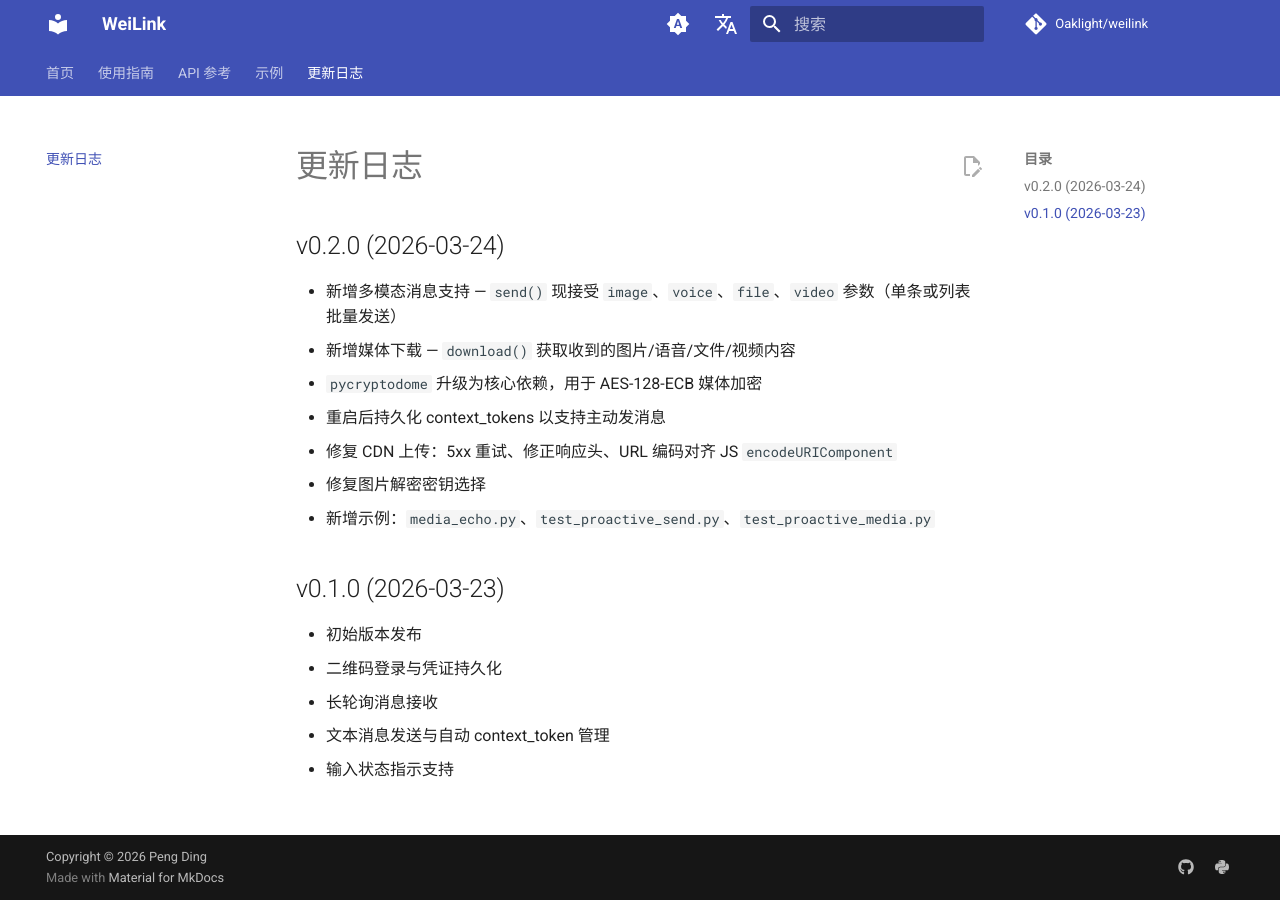
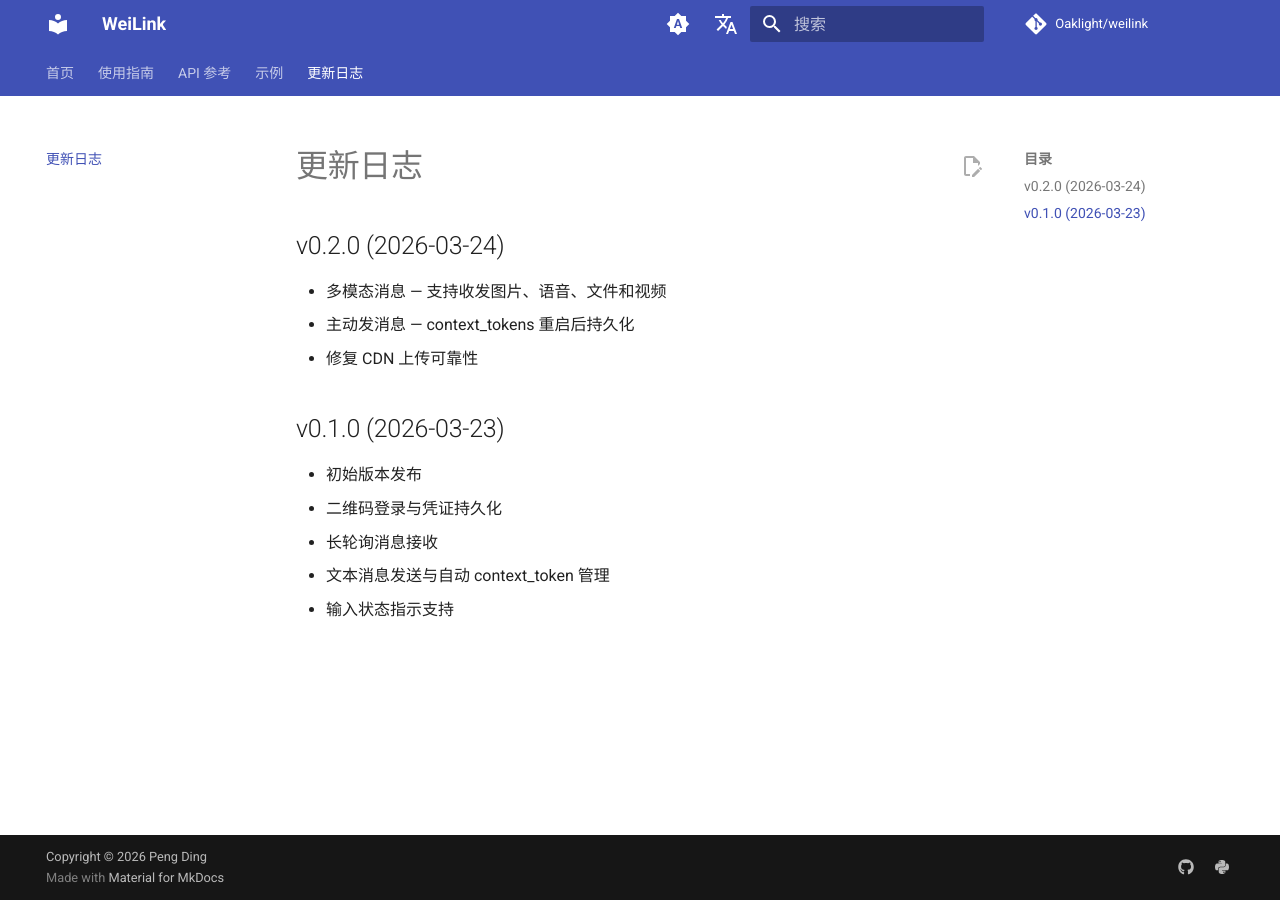
Before and after one commit to Oaklight/weilink, an MkDocs documentation site: the page built from docs/changelog.md, in a window 1280 px wide. Built offline with MkDocs 1.6.1 and Material for MkDocs 9.7.7, drawn with Linux system fonts in a browser that asks for light colours; comment, search, counter and statistics services are not loaded.

Commit message:
Simplify changelog to user-facing features

```diff
--- a/docs/changelog.md
+++ b/docs/changelog.md
@@ -2,13 +2,9 @@
 
 ## v0.2.0 (2026-03-24)
 
-- 新增多模态消息支持 — `send()` 现接受 `image`、`voice`、`file`、`video` 参数（单条或列表批量发送）
-- 新增媒体下载 — `download()` 获取收到的图片/语音/文件/视频内容
-- `pycryptodome` 升级为核心依赖，用于 AES-128-ECB 媒体加密
-- 重启后持久化 context_tokens 以支持主动发消息
-- 修复 CDN 上传：5xx 重试、修正响应头、URL 编码对齐 JS `encodeURIComponent`
-- 修复图片解密密钥选择
-- 新增示例：`media_echo.py`、`test_proactive_send.py`、`test_proactive_media.py`
+- 多模态消息 — 支持收发图片、语音、文件和视频
+- 主动发消息 — context_tokens 重启后持久化
+- 修复 CDN 上传可靠性
 
 ## v0.1.0 (2026-03-23)
 
```
